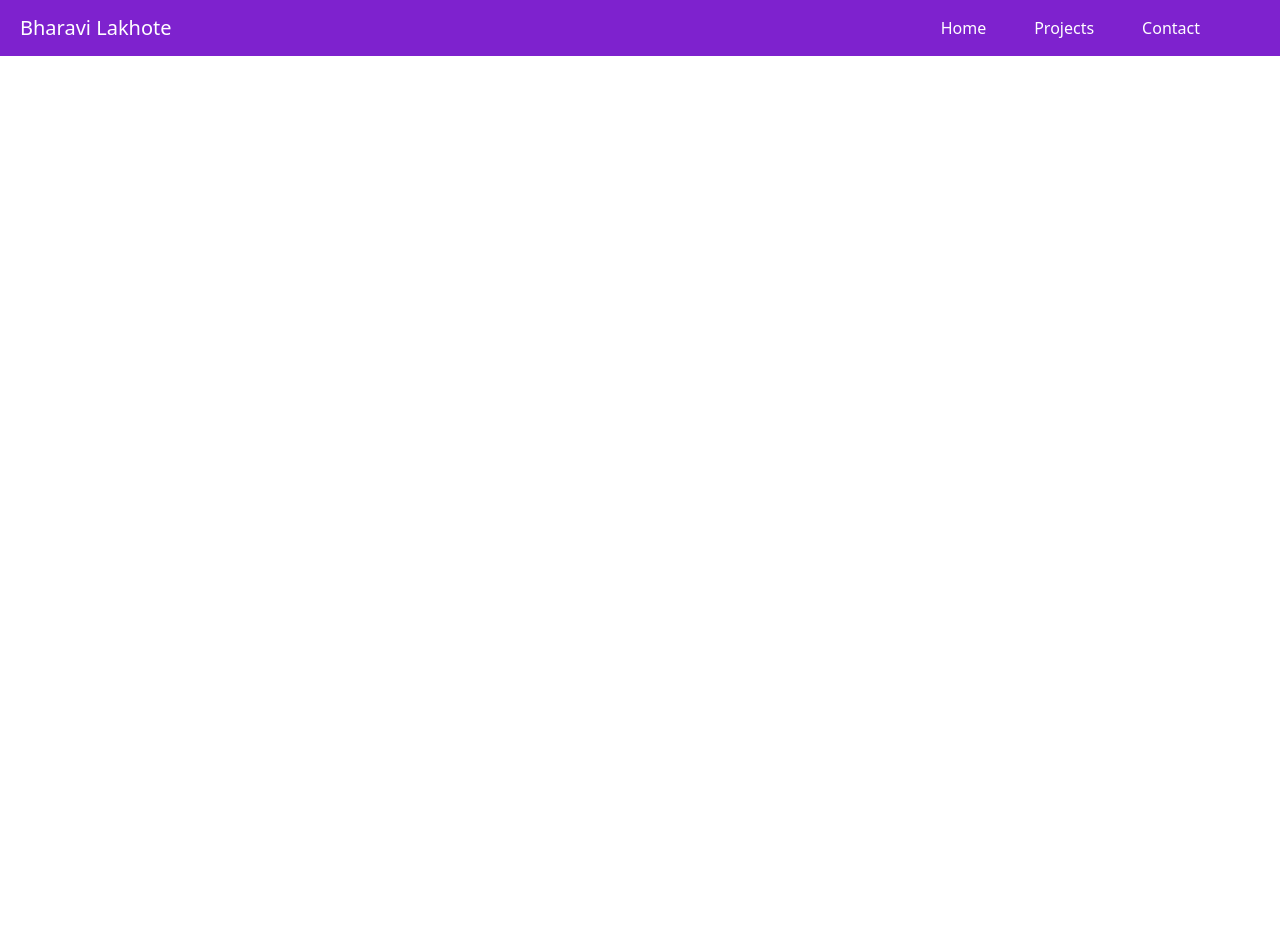
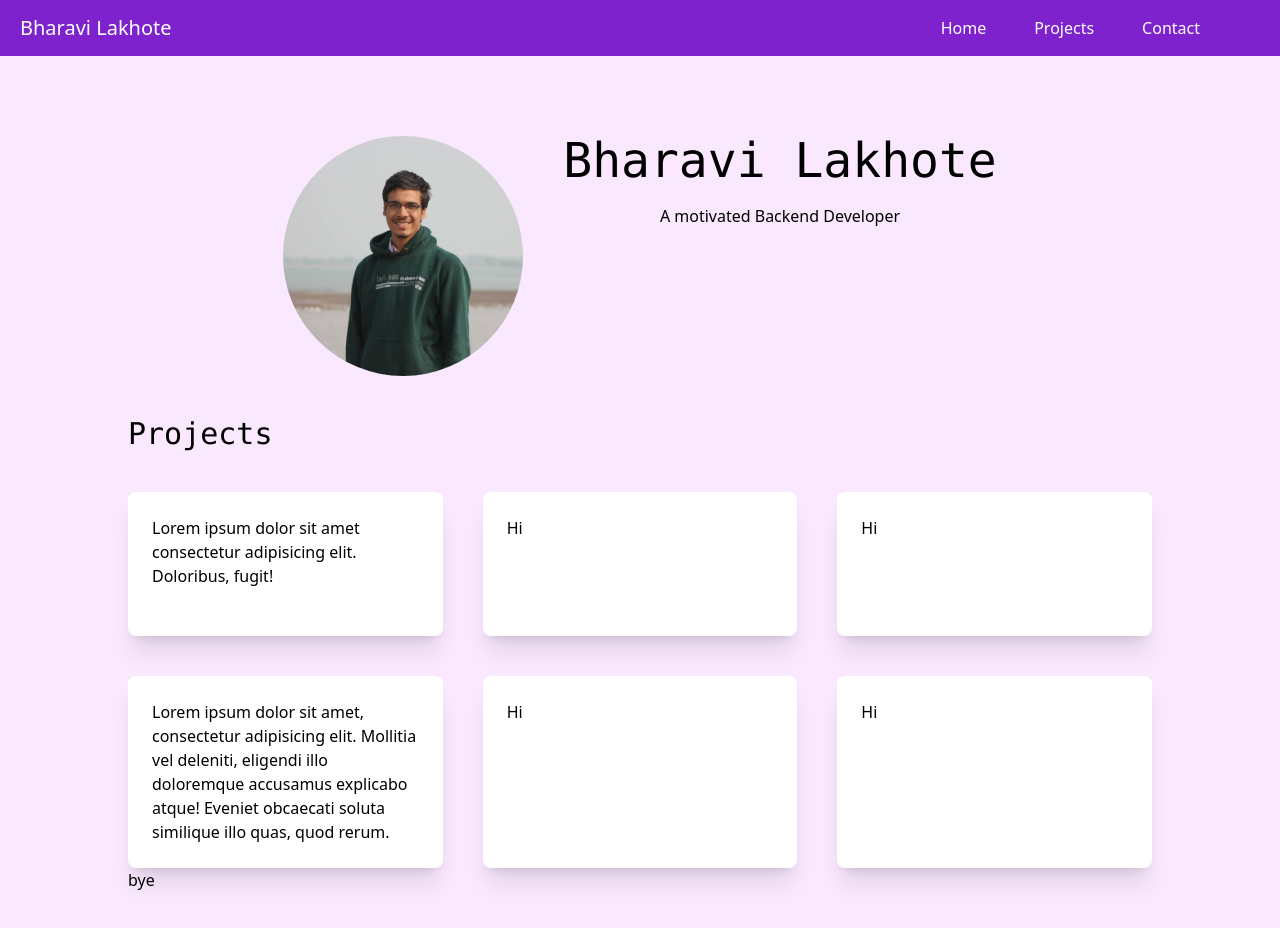
Before and after one commit to bharavi15/bharavi15.github.io, a website: page index.html in a window 1280 px wide. Before the commit the page ends 800 px from the top, so only its background shows below. Drawn offline with Linux system fonts and the light colour scheme.

Commit message:
Added project cards

```diff
--- a/index.html
+++ b/index.html
@@ -6,17 +6,42 @@
 		<link href="output.css" rel="stylesheet" />
 		<title>Bharavi Lakhote</title>
 	</head>
-	<body>
-		<main>
+	<body class="bg-fuchsia-100">
 		<nav class="bg-purple-700 text-white flex justify-between">
 			<span class="flex items-center text-xl ms-5">Bharavi Lakhote</span>
 			<ul class="px-20 py-4 flex space-x-12 justify-end">
-					<li class="cursor-pointer">Home</li>
-                    <li class="cursor-pointer">Projects</li>
-					<li class="cursor-pointer">Contact</li>
+				<li class="cursor-pointer"><a href="#home">Home</a></li>
+				<li class="cursor-pointer"><a href="#projects">Projects</a></li>
+				<li class="cursor-pointer"><a href="#contact">Contact</a></li>
 			</ul>
 		</nav>
 		<!-- <h1 class="text-3xl font-bold underline bg-red-100">Hello world!</h1> -->
+		<main class="w-4/5 m-auto">
+			<div class="flex justify-center mt-20 space-x-10" id="home">
+				<img class="rounded-full h-60" src="/img/dp2.jpg" alt="" srcset="" />
+				<div class="flex flex-col items-center">
+					<span class="font-mono text-5xl">Bharavi Lakhote</span>
+					<p class="mt-5 text-justify">A motivated Backend Developer </p>
+				</div>
+			</div>
+			<div id="projects" class="mt-10">
+				<h1 class="font-mono text-3xl mb-10">Projects</h1>
+				<div id="projectCards" class="flex flex-wrap flex-col space-y-10">
+					<div class="flex space-x-10">
+						<div class="w-1/3 card">Lorem ipsum dolor sit amet consectetur adipisicing elit. Doloribus, fugit!</div>
+						<div class="w-1/3 card">Hi</div>
+						<div class="w-1/3 card">Hi</div>
+					</div>
+					<div class="flex space-x-10">
+						<div class="w-1/3 card">Lorem ipsum dolor sit amet, consectetur adipisicing elit. Mollitia vel deleniti, eligendi illo doloremque accusamus explicabo atque! Eveniet obcaecati soluta similique illo quas, quod rerum.</div>
+						<div class="w-1/3 card">Hi</div>
+						<div class="w-1/3 card">Hi</div>
+					</div>
+				</div>
+			</div>
+			<div id="contact" class="h-96">
+				<p>bye</p>
+			</div>
 		</main>
 	</body>
 </html>
--- a/input.css
+++ b/input.css
@@ -1,3 +1,12 @@
 @tailwind base;
 @tailwind components;
 @tailwind utilities;
+
+@layer components {
+	.card {
+		background-color: theme("colors.white");
+		border-radius: theme("borderRadius.lg");
+		padding: theme("spacing.6");
+		box-shadow: theme("boxShadow.xl");
+	}
+}
```
Also changed, not shown: img/dp2.jpg (added), output.css. Lines whose indentation alone changed are shown as unchanged.
